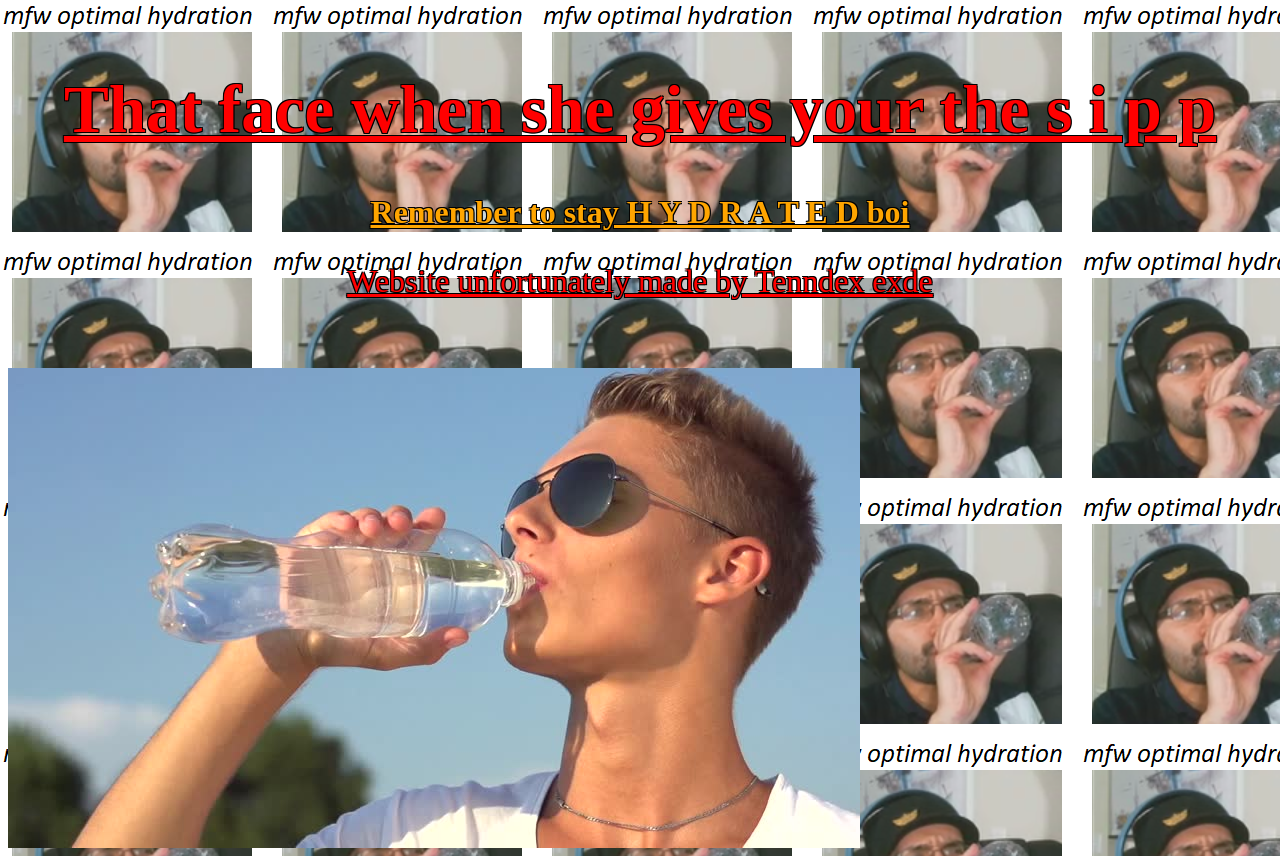
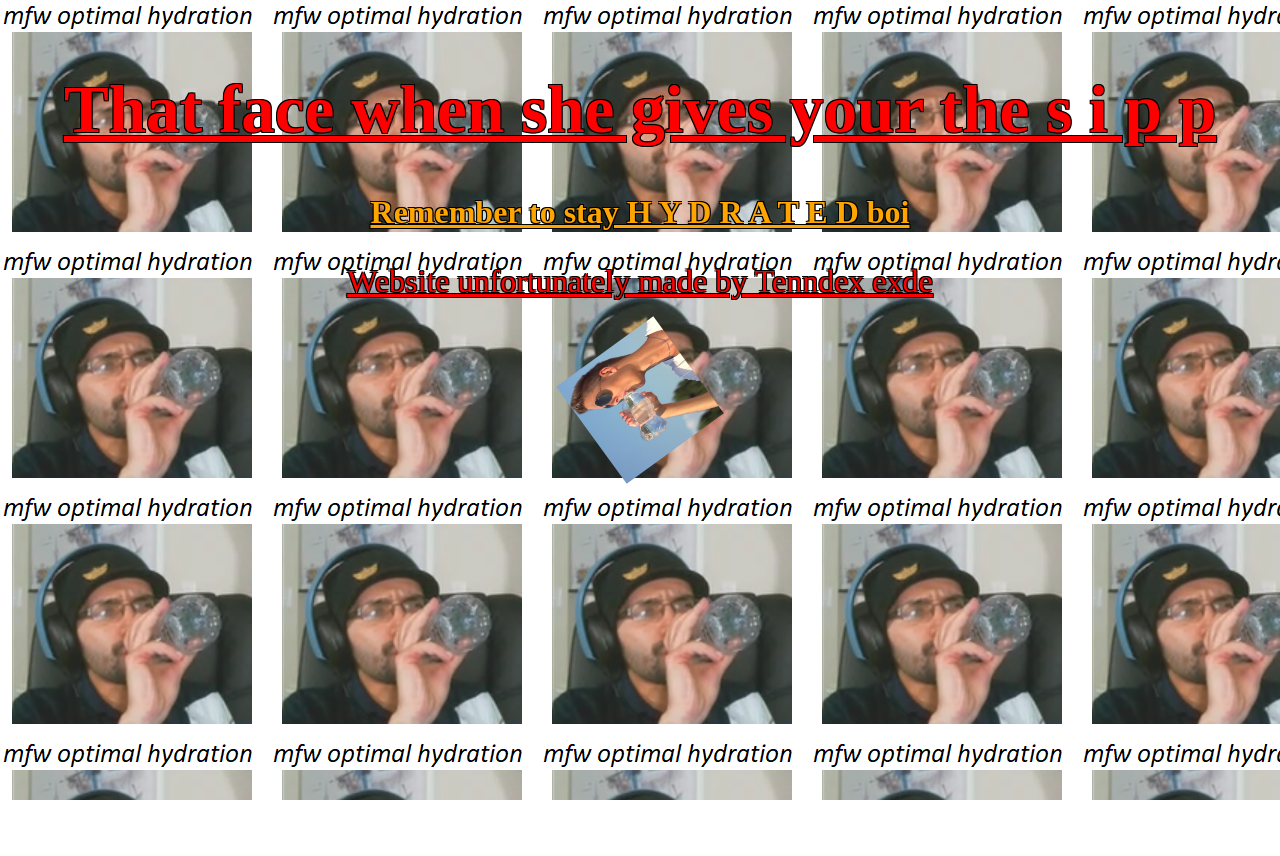
Before and after one commit to therealtenndex/therealtenndex.github.io, a PHP site: page / in a window 1280 px wide. After the commit the page ends 800 px from the top, so only its background shows below. Run offline with PHP 8.4, Linux system fonts and the light colour scheme.

Commit message:
Update style.css

```diff
--- a/style.css
+++ b/style.css
@@ -38,17 +38,17 @@ text-shadow:
 audio {
    display:none;
 }
-/*
 .spin {
-	display: block;
-    margin-left: auto;
-    margin-right: auto;
-    width: 50%;
+    position: absolute;
+    top: 50%;
+    left: 50%;
+    width: 120px;
+    height: 120px;
     margin:-60px 0 0 -60px;
-    -webkit-animation:spin 1s linear infinite;
-    -moz-animation:spin 1s linear infinite;
-    animation:spin 1s linear infinite;
+    -webkit-animation:spin 4s linear infinite;
+    -moz-animation:spin 4s linear infinite;
+    animation:spin 4s linear infinite;
 }
 @-moz-keyframes spin { 100% { -moz-transform: rotate(360deg); } }
 @-webkit-keyframes spin { 100% { -webkit-transform: rotate(360deg); } }
-@keyframes spin { 100% { -webkit-transform: rotate(360deg); transform:rotate(360deg); } } */
+@keyframes spin { 100% { -webkit-transform: rotate(360deg); transform:rotate(360deg); } }
```
